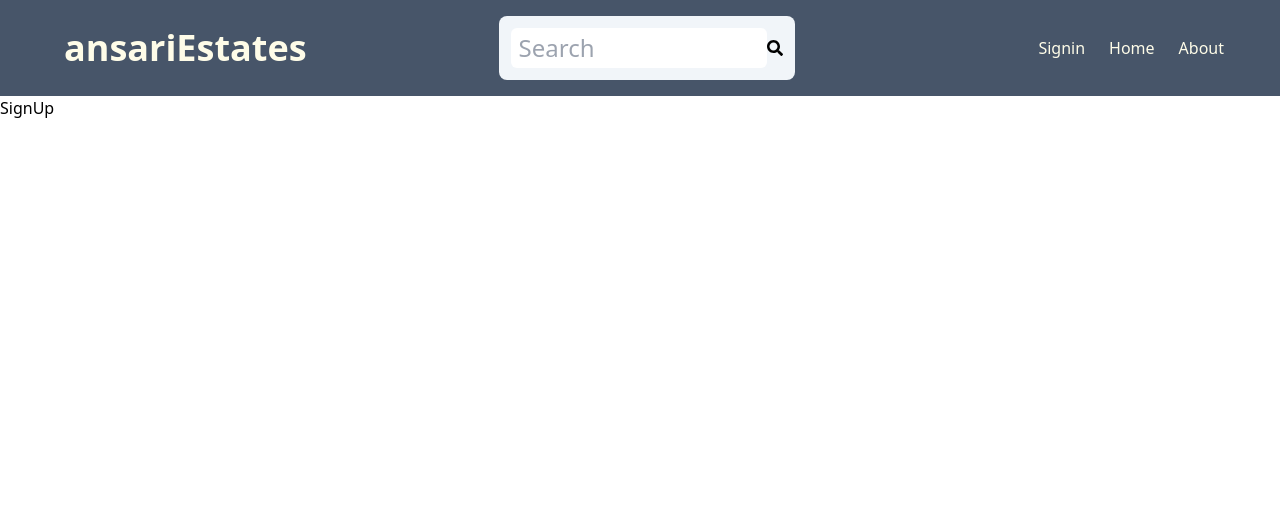
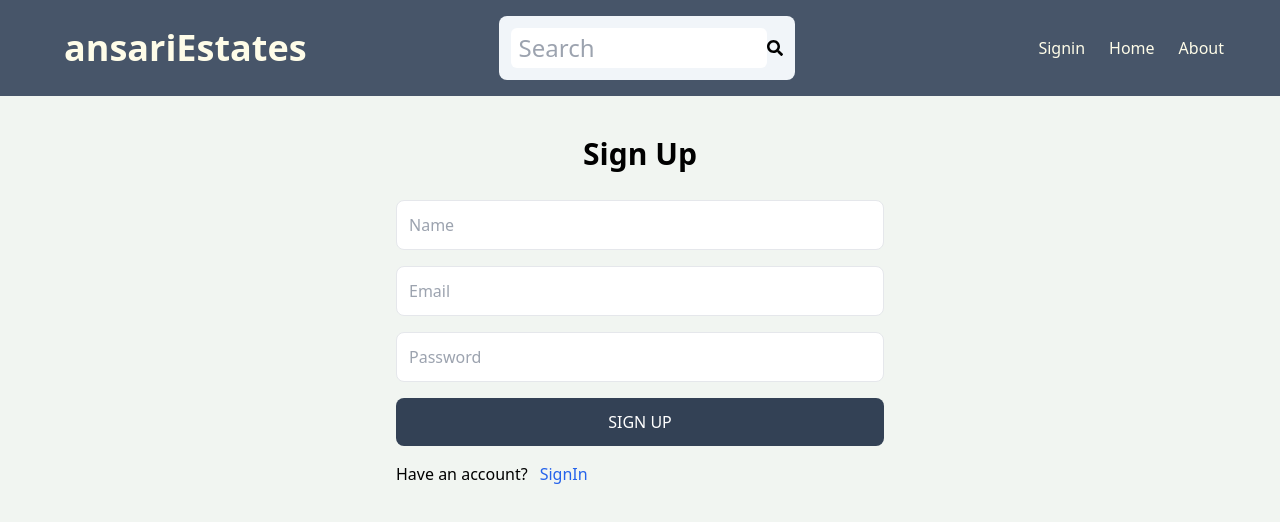
Before and after one commit to abbasansari/mern-estate-2024, a React (Vite) app in the folder client/: page /sign-up in a window 1280 px wide. Shown: the top 522 px of the page. Built offline with nearby package versions, Linux system fonts and the light colour scheme.

Commit message:
created complete signup UI

```diff
--- a/client/src/index.css
+++ b/client/src/index.css
@@ -1,3 +1,7 @@
 @tailwind base;
 @tailwind components;
 @tailwind utilities;
+
+body{
+    background-color: rgb(241, 245, 241);
+}
--- a/client/src/pages/SignUp.jsx
+++ b/client/src/pages/SignUp.jsx
@@ -1,7 +1,41 @@
 import React from "react";
+import { Link } from "react-router-dom";
 
 const SignUp = () => {
-  return <div>SignUp</div>;
+  return (
+    <div className="p-3 max-w-lg mx-auto">
+      <h1 className="text-3xl text-center font-semibold my-7">Sign Up</h1>
+      <form className="flex flex-col gap-4">
+        <input
+          type="text"
+          placeholder="Name"
+          className="border p-3 rounded-lg"
+          id="username"
+        />
+        <input
+          type="email"
+          placeholder="Email"
+          className="border p-3 rounded-lg"
+          id="email"
+        />
+        <input
+          type="password"
+          placeholder="Password"
+          className="border p-3 rounded-lg"
+          id="password"
+        />
+        <button className="bg-slate-700 text-white p-3 rounded-lg uppercase hover:opacity-95 disabled:opacity-80">
+          Sign Up
+        </button>
+      </form>
+      <div className="flex gap-3 mt-4">
+        <p>Have an account?</p>
+        <Link to={"/login"}>
+          <span className="text-blue-600">SignIn</span>
+        </Link>
+      </div>
+    </div>
+  );
 };
 
 export default SignUp;
```
